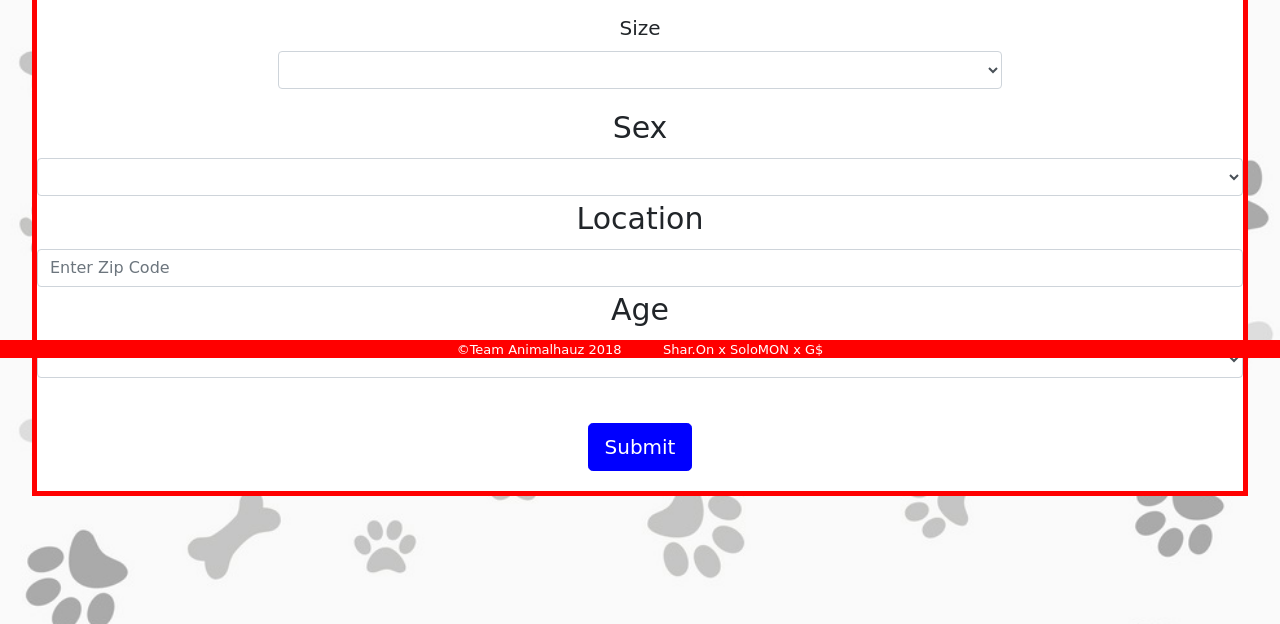
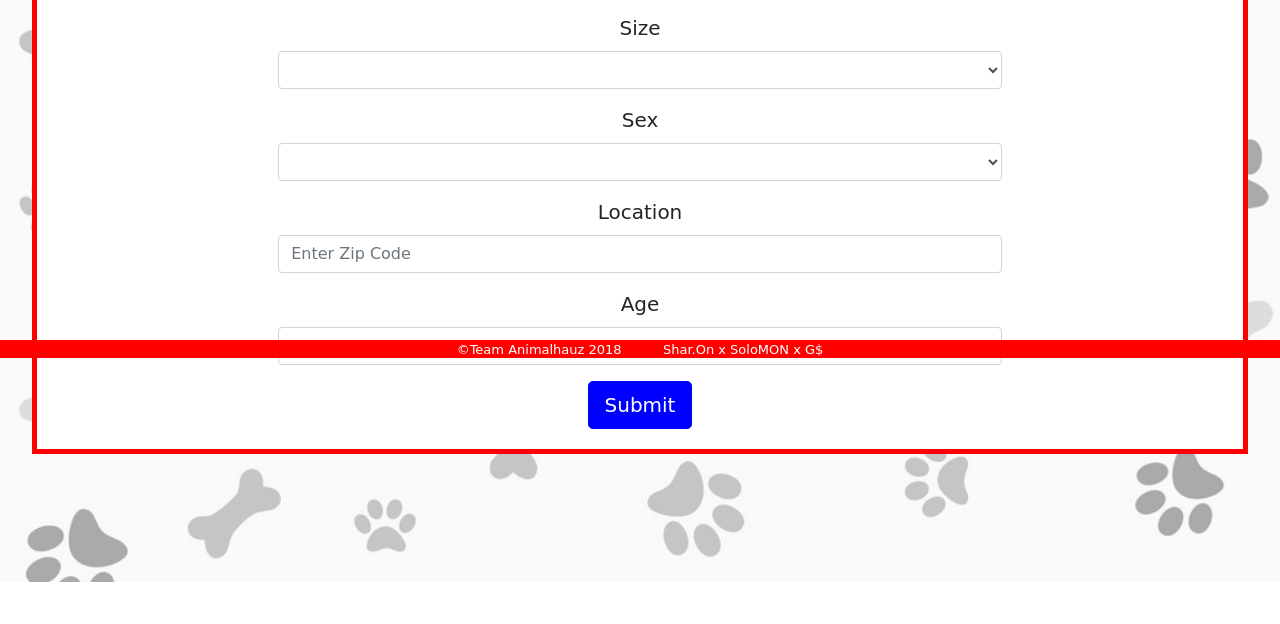
Before and after one commit to sharon-f-lewis/Project-1, a plain HTML site: page A1AdoptInput.1.html in a window 1280 px wide. Shown: the part 440-1064 px from the top of the page. After the commit the page ends 1022 px from the top, so only its background shows below. Drawn offline with nearby package versions, Linux system fonts and the light colour scheme; a web font is replaced by a local one.

Commit message:
Update A1AdoptInput.1.html

```diff
--- a/A1AdoptInput.1.html
+++ b/A1AdoptInput.1.html
@@ -53,7 +53,8 @@
               <option>XL</option>
             </select>
           </div>
-        <div class="sex">
+
+        <div class="form-group">
           <label for="sex">Sex</label>
           <select class="form-control" id="sex">
               <option></option>
@@ -61,11 +62,12 @@
               <option>F</option>
             </select>
           </div>
-        <div class="location">
+
+        <div class="form-group">
           <label for="location">Location</label>
           <input type="location" class="form-control" id="location" placeholder="Enter Zip Code" name="location" required>
         </div>
-        <div class="age">
+        <div class="form-group">
           <label for="age">Age</label>
           <select class="form-control" id="age">
               <option></option>
```
